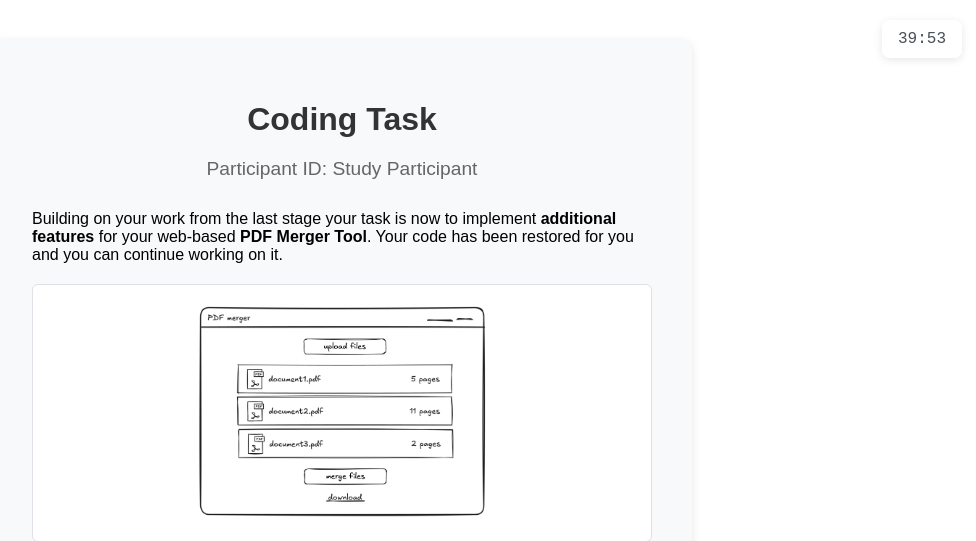
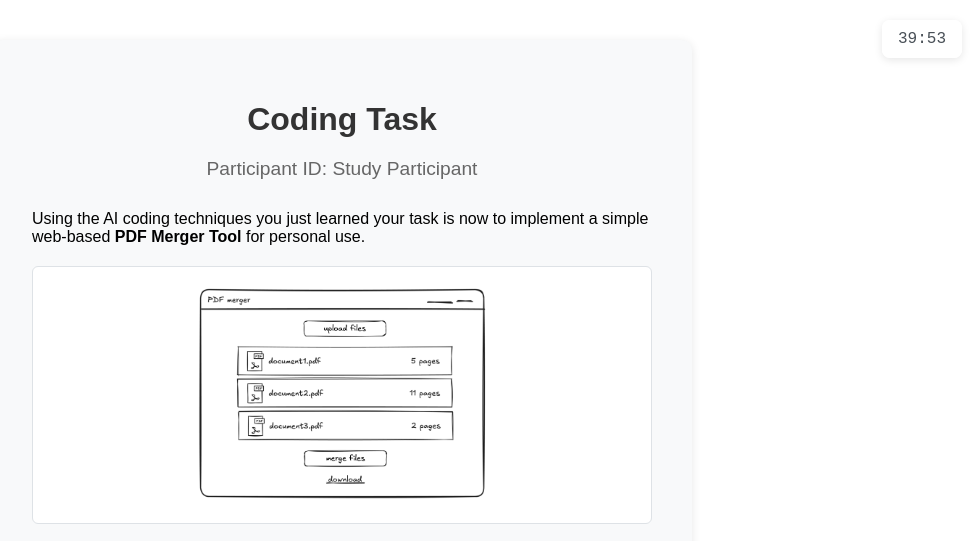
Before and after one commit to OhItsLena/coding_study_test, a Flask app: page /task in a window 1280 px wide. Shown: the top 541 px of the page, without its empty margins (298-1274 px from the left). Run offline with Flask 3, Linux system fonts and the light colour scheme; data that the repository does not hold is empty; some libraries are stand-ins or nearby versions.

Commit message:
fix stage specific task text

```diff
--- a/templates/task.jinja
+++ b/templates/task.jinja
@@ -293,9 +293,9 @@ h1 {
     <div id="subtle-stopwatch" class="subtle-stopwatch">
         <span id="elapsed-time">40:00</span>
     </div>
-    {% if stage == 1%}
+    {% if study_stage == 1 %}
     <p>Using the AI coding techniques you just learned your task is now to implement a simple web-based <strong>PDF Merger Tool</strong> for personal use. </p>
-    {% else %}
+    {% elif study_stage == 2 %}
     <p>Building on your work from the last stage your task is now to implement <strong>additional features</strong> for your web-based <strong>PDF Merger Tool</strong>.
     Your code has been restored for you and you can continue working on it.</p>
     {% endif %}
```
